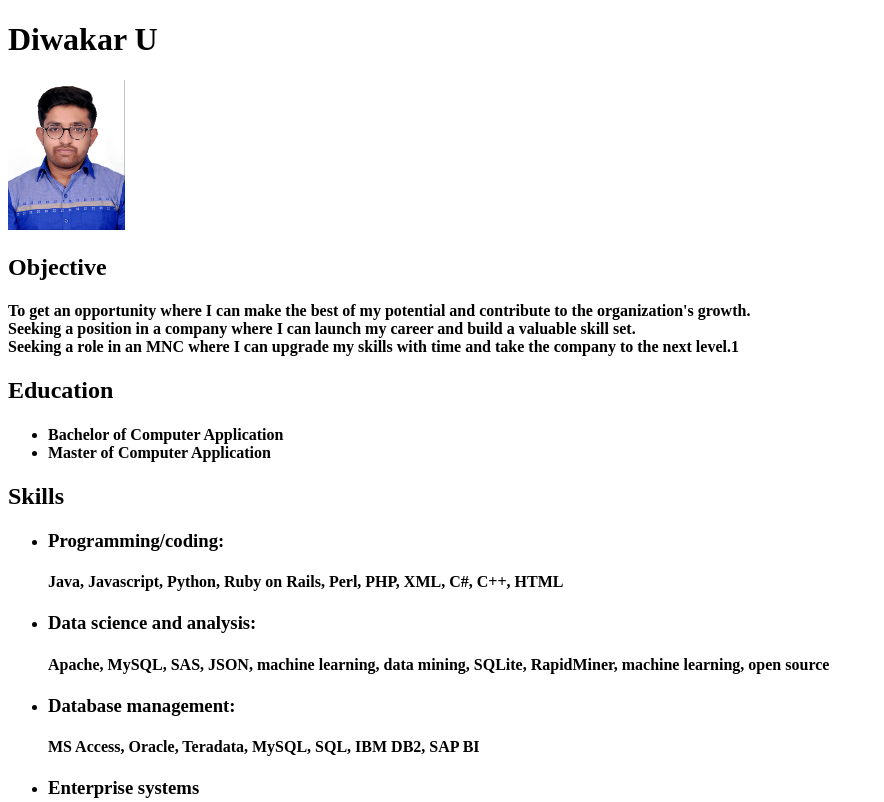
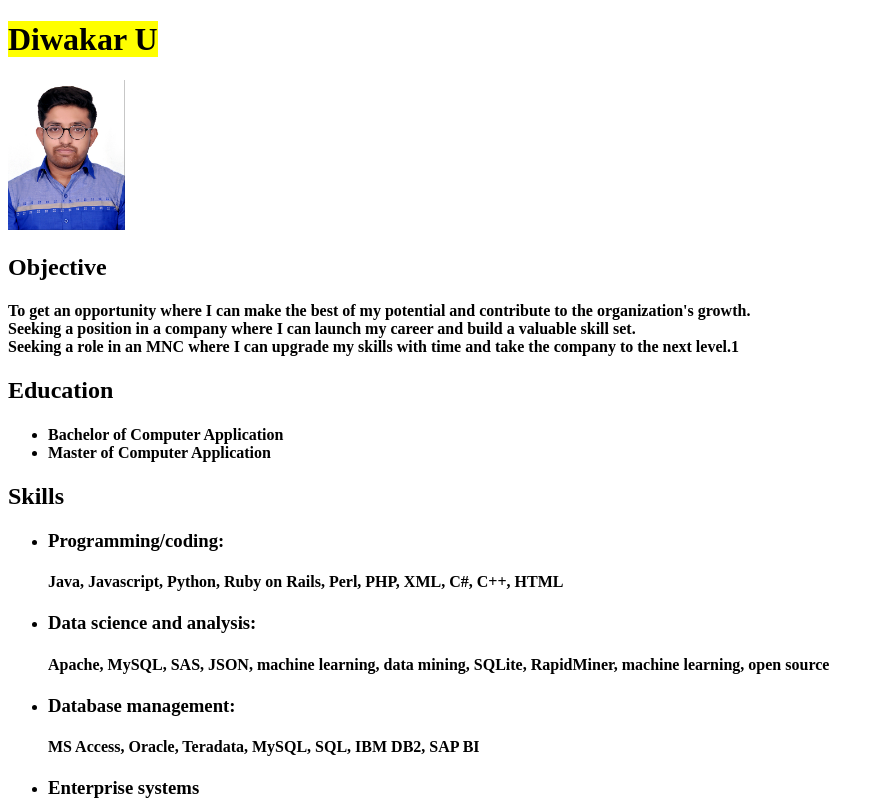
Before and after one commit to Diwakar20200/Capstone---html, a plain HTML site: page index.html in a window 1280 px wide. Shown: the top 802 px of the page, without its empty margins (0-884 px from the left). Drawn offline with Linux system fonts and the light colour scheme.

Commit message:
Update index.html

```diff
--- a/index.html
+++ b/index.html
@@ -6,7 +6,7 @@
     <title>My Resume</title>
 </head>
 <body>
-<h1>Diwakar U</h1>
+<h1><mark>Diwakar U</mark></h1>
 <img src="./Profile Photo/DIWAKAR PSS.jpg" height="150"alt="Profile Photo" />
 <h2>Objective</h2>
 <h4><p>To get an opportunity where I can make the best of my potential and contribute to the organization's growth.<br>
```
